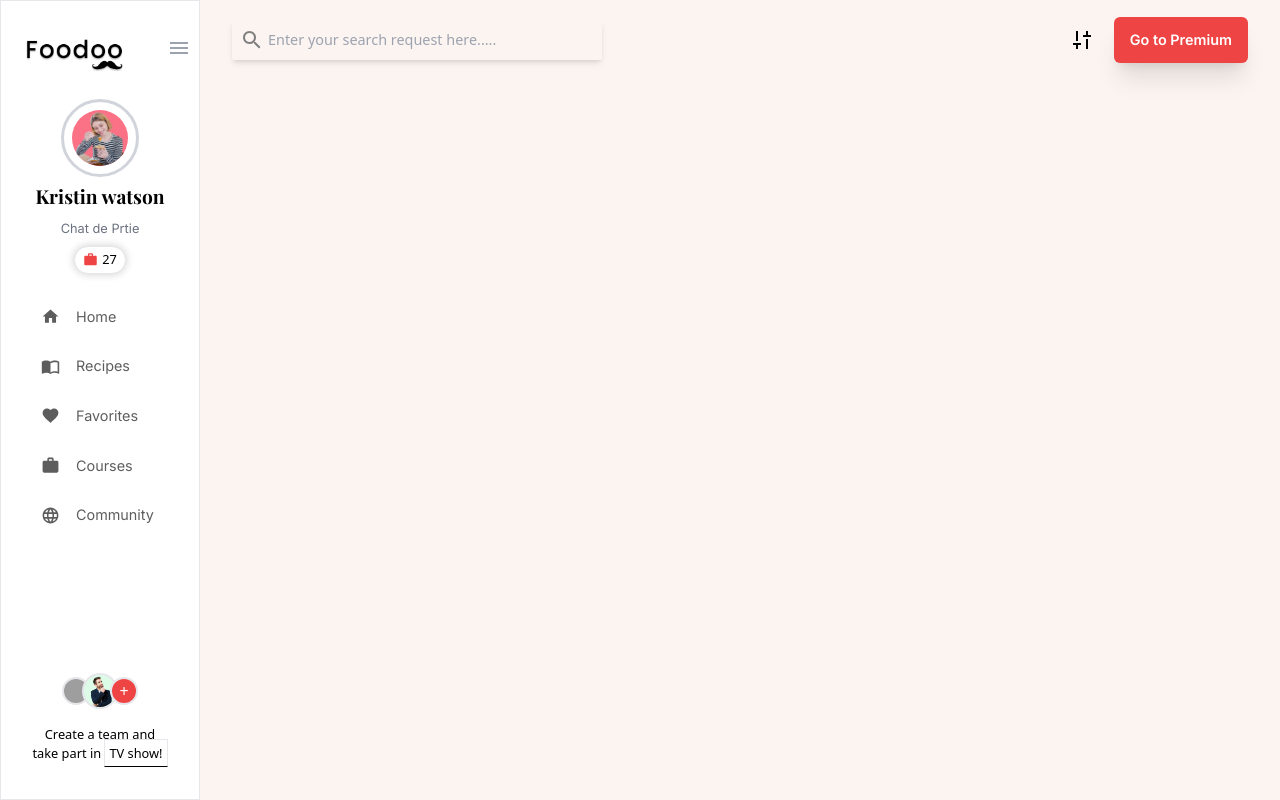
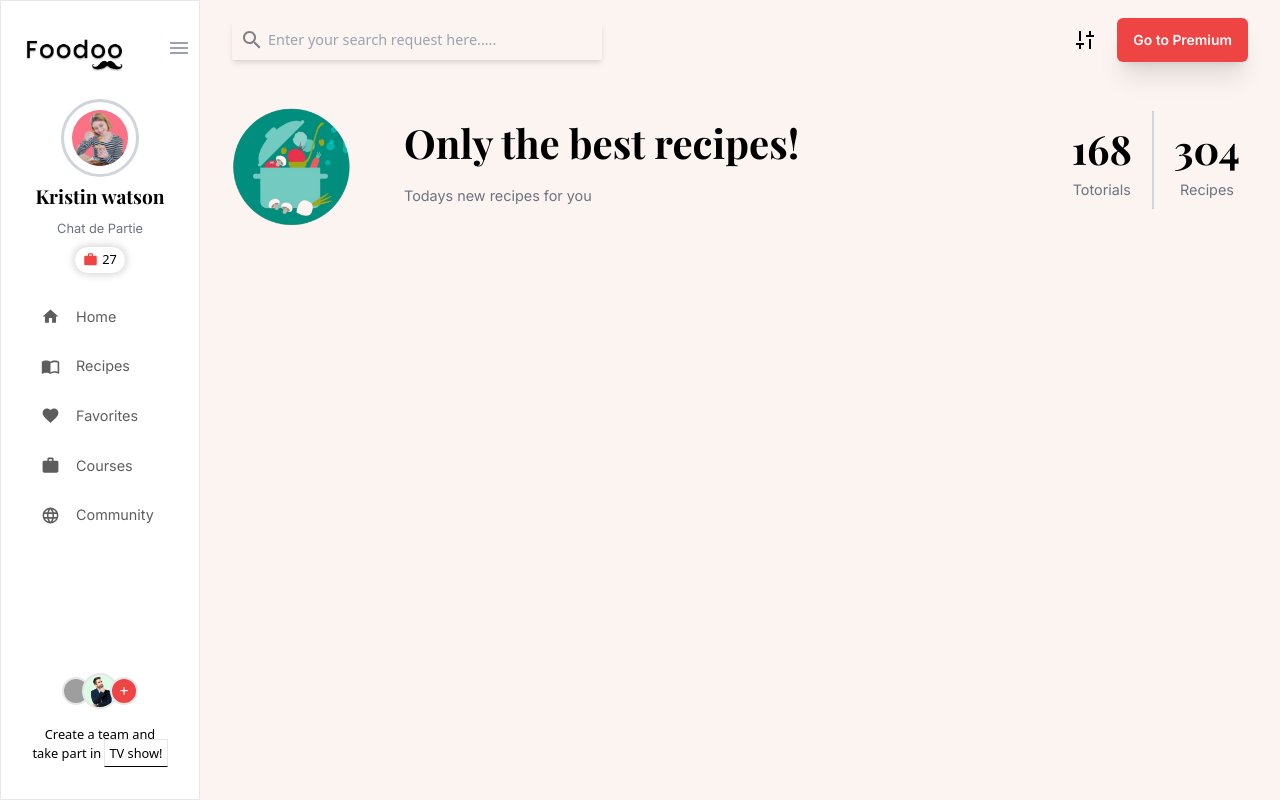
Before and after one commit to Labeebct/Entrix, a React (Vite) app: page /community in a window 1280 px wide. Built offline with nearby package versions, Linux system fonts and the light colour scheme; grey boxes are pictures that could not be loaded; a web font is replaced by a local one.

Commit message:
home sub heading ui completed

```diff
--- /dev/null
+++ b/src/components/home/BestRecipe.jsx
@@ -0,0 +1,29 @@
+import React from "react";
+
+const BestRecipe = () => {
+  return (
+    <div className="w-full p-5 py-2 h-auto flex items-center justify-between">
+      <div className="flex flex-2 justify-center items-center">
+        <img src="/assets/cooking.png" className="lg:w-36 md:w-28 w-20 h-auto" alt="" />
+      </div>
+      <div className="flex-1">
+      <div className="flex flex-col gap-3 justify-center px-10 py-2">
+          <h2 className="font-bold font-playfair xl:text-[2.5rem] lg:text-[2rem] md:text-[1.8rem] text-[1.4rem]">Only the best recipes!</h2>
+          <p className="font-inter text-gray-500 text-[.9rem]">Todays new recipes for you</p>
+        </div>
+      </div>
+      <div className="flex flex-2 justify-end">
+        <div className="flex flex-col justify-center items-center py-2 md:px-3 lg:px-4 xl:px-5">
+          <h2 className="font-bold font-playfair xl:text-[2.5rem] lg:text-[2rem] md:text-[1.8rem] text-[1.5rem]">168</h2>
+         <p className="font-inter text-gray-500 xl:text-[.9rem] lg:text-[.86rem] md:text-[.83rem] text-[.8rem]">Totorials</p>
+        </div>
+        <div className="flex flex-col justify-center items-center py-2 md:px-3 lg:px-4 xl:px-5 border-l-2 border-l-gray-300">
+          <h2 className="font-bold font-playfair xl:text-[2.5rem] lg:text-[2rem] md:text-[1.8rem] text-[1.5rem]">304</h2>
+          <p className="font-inter text-gray-500  xl:text-[.9rem] lg:text-[.86rem] md:text-[.83rem] text-[.8rem]">Recipes</p>
+        </div>
+      </div>
+    </div>
+  );
+};
+
+export default BestRecipe;
--- a/src/components/shared/Header.jsx
+++ b/src/components/shared/Header.jsx
@@ -16,7 +16,7 @@ const Header = () => {
       </div>
       <div className="flex flex-1 justify-end items-center gap-5">
         <img src="/assets/adjust-iconp.png" className="w-6 h-6" alt="" />
-        <button className="p-3 px-4 shadow-xl bg-red-500 text-white font-inter font-semibold rounded-md text-[.76rem] md:text-[.84rem] lg:text-[.87rem] xl:text-[.9rem]">
+        <button className="py-3 px-4 active:scale-[.95] duration-100 ease-in-out shadow-xl bg-red-500 text-white font-inter font-semibold rounded-md text-[.76rem] md:text-[.84rem] lg:text-[.87rem]">
           Go to Premium
         </button>
       </div>
--- a/src/components/shared/LeftBar.jsx
+++ b/src/components/shared/LeftBar.jsx
@@ -86,7 +86,7 @@ const LeftBAr = () => {
             isNavOpen ? "text-[.8rem]" : "text-[.4rem]"
           }`}
         >
-          Chat de Prtie
+          Chat de Partie
         </p>
         <div className="flex items-center gap-1 px-2 rounded-full bg-white border py-[.2rem] shadow-box">
           <WorkIcon
--- a/src/pages/Home.jsx
+++ b/src/pages/Home.jsx
@@ -1,14 +1,15 @@
 import React from "react";
 import LeftBar from "../components/shared/LeftBar";
 import Header from "../components/shared/Header";
+import BestRecipe from "../components/home/BestRecipe";
 
 const Home = () => {
-
   return (
     <div className="flex w-full h-screen">
       <LeftBar />
       <div className="bg-[#fcf4f1] h-full flex-1">
         <Header />
+        <BestRecipe />
       </div>
     </div>
   );
```
Also changed, not shown: public/assets/cooking.png (added).
